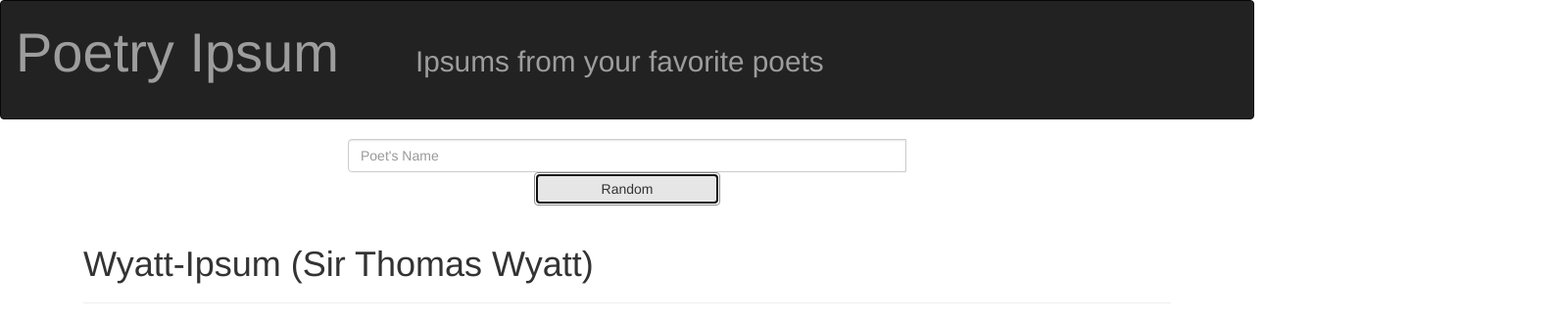
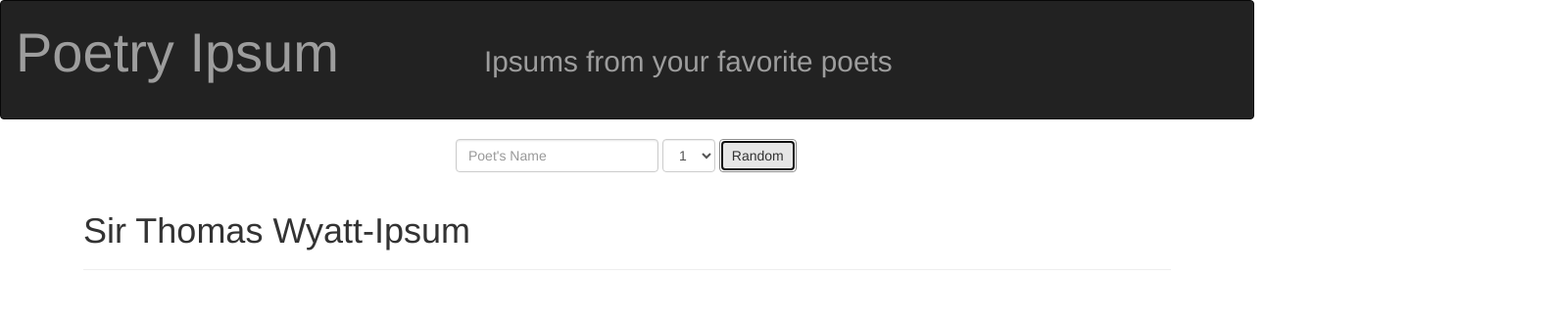
Before and after one commit to asherzog/Poetry-Ipsum, a plain HTML site: page index.html in a window 1280 px wide. Both pictures are taken after a click on the button "Random". Shown: the whole page at 98% size, 1590 px wide, since content can reach past the window. Drawn offline with nearby package versions, Linux system fonts and the light colour scheme; no server answers.

Commit message:
Added number of paragraphs feature

```diff
--- /dev/null
+++ b/custom.css
@@ -0,0 +1,13 @@
+.navbar-text {
+  font-size: 2.5em;
+  margin: 1em;
+}
+
+.navbar-brand{
+  font-size: 4em;
+  margin: 0.5em;
+}
+
+p {
+  text-indent: 2em;
+}
--- a/index.html
+++ b/index.html
@@ -9,17 +9,8 @@
     <script src="https://maxcdn.bootstrapcdn.com/bootstrap/3.3.7/js/bootstrap.min.js" integrity="sha384-Tc5IQib027qvyjSMfHjOMaLkfuWVxZxUPnCJA7l2mCWNIpG9mGCD8wGNIcPD7Txa" crossorigin="anonymous"></script>
     <script src="./EasyAutocomplete-1.3.5/jquery.easy-autocomplete.min.js"></script>
     <link rel="stylesheet" href="./EasyAutocomplete-1.3.5/easy-autocomplete.min.css">
+    <link rel="stylesheet" href="./custom.css">
     <script src="main.js"></script>
-    <style>
-      .navbar-text {
-        font-size: 2.5em;
-        margin: 1em;
-      }
-      .navbar-brand{
-        font-size: 4em;
-        margin: 0.5em;
-      }
-    </style>
   </head>
   <body>
     <nav class="navbar navbar-inverse">
@@ -29,12 +20,22 @@
       </div>
     </nav>
     <div class="container">
-      <form>
-        <div class="input-group col-xs-6 col-xs-offset-3">
+      <form class="form-inline col-xs-12 col-xs-offset-4">
+        <div class="form-group">
           <input type="text" class="form-control" placeholder="Poet's Name" aria-describedby="sizing-addon1">
         </div>
+        <div class="form-group">
+          <select class="form-control">
+            <option>1</option>
+            <option>2</option>
+            <option>3</option>
+            <option>4</option>
+            <option>5</option>
+            <option>6</option>
+          </select>
+        </div>
+        <button type="button" class="btn btn-default">Random</button>
       </form>
-      <button type="button" class="btn btn-default col-xs-2 col-xs-offset-5">Random</button>
       <section class="ipsum col-xs-12">
         <!-- IPSUM ADDED HERE -->
       </section>
--- a/main.js
+++ b/main.js
@@ -6,6 +6,7 @@ $(document).ready(function() {
 
 function SearchIpsum(event) {
   event.preventDefault();
+  var $selected = $('select').find(':selected').text();
   $('.ipsum').html('');
   var $input = $('input').val().split(' ').map(s => s.charAt(0).toUpperCase() + s.slice(1));
   $('.ipsum').append('<div class="page-header"></div>');
@@ -14,8 +15,12 @@ function SearchIpsum(event) {
   if ($input.length > 1) {
     $input = $input.join('%20');
   }
+  var count = 0;
+  while (count < $selected) {
     $.get('https://galvanize-cors-proxy.herokuapp.com/http://poetrydb.org/author/' + $input,
     createIpsum);
+    count++;
+  }
 };
 
 
@@ -48,22 +53,32 @@ function shuffleArray(array) {
 
 function addIpsumToPage(ipsum) {
   var ipsum = ipsum.join(' ');
+  if ($('.ipsum').find('article').length) {
+    $('article').append('<p>' + ipsum + '</p>');
+  }
+  else {
     $('.ipsum').append('<article></article>');
     $('article').append('<p>' + ipsum + '</p>');
+  }
 };
 
 
 function randomIpsum() {
+  var $selected = $('select').find(':selected').text();
   $('.ipsum').html('');
   var input = options['data'][Math.floor(Math.random() * (options['data'].length - 1))];
   input = input.split(' ');
   $('.ipsum').append('<div class="page-header"></div>');
-  $('.page-header').append('<h1>' + input[input.length - 1] + '-Ipsum ('+ input.join(' ') + ')</h1>');
+  $('.page-header').append('<h1>' + input.join(' ') + '-Ipsum</h1>');
   if (input.length > 1) {
     input = input.join('%20');
   }
+  var count = 0;
+  while (count < $selected) {
     $.get('https://galvanize-cors-proxy.herokuapp.com/http://poetrydb.org/author/' + input,
     createIpsum);
+    count++;
+  }
 };
 
 
```
Lines whose indentation alone changed are shown as unchanged.
